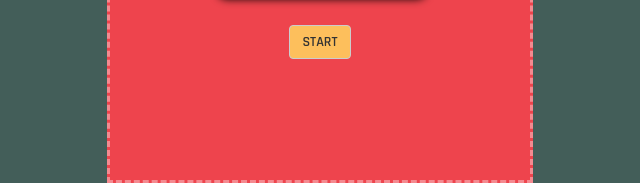
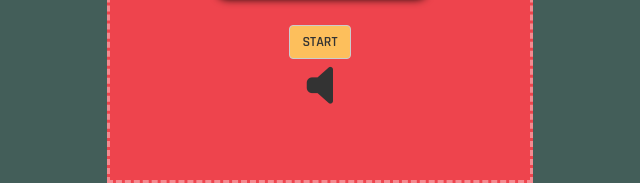
Before and after one commit to sluggets/pomodoro, a plain HTML site: page index.html in a window 1280 px wide. Shown: the part 712-895 px from the top of the page, 320-960 px from the left. Drawn offline with nearby package versions, Linux system fonts and the light colour scheme.

Commit message:
Adds fontawesome icons for displaying/controlling alarm sound

```diff
--- a/index.html
+++ b/index.html
@@ -55,6 +55,10 @@
           <div id="timer-button" class="row">
             <button type="button" id="myButton" class="btn btn-default">START</button>
           </div>
+          <div id="alarm" class="row">
+            <i id="volume-off" class="fa fa-volume-off fa-2x"></i>
+            <i id="volume-on" class="fa fa-volume-up fa-2x"></i>
+          </div>
         </div>
         <div class="col-md-3 col-xs-1 ">
           <div id="play-dec" class="top-toggle"><i class="fa fa-minus-square fa-2x"></i></div>
```
